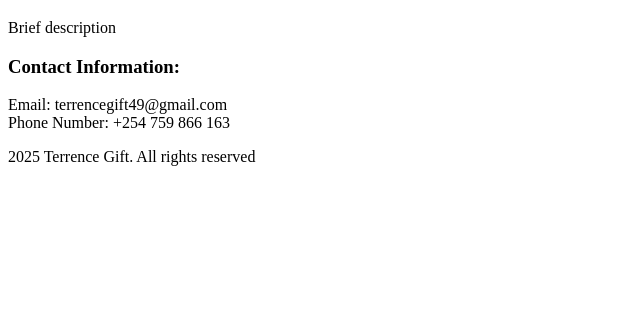
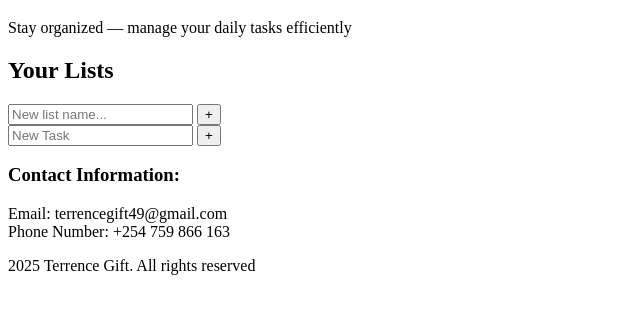
Before and after one commit to Terrunda/To-do-list-assignment, a plain HTML site: page index.html in a window 1280 px wide. Shown: the part 61-374 px from the top of the page, without its empty margins (0-640 px from the left). Drawn offline with Linux system fonts and the light colour scheme.

Commit message:
Included some additional formatting to the HTML file to support lists.

```diff
--- a/index.html
+++ b/index.html
@@ -10,17 +10,34 @@
 <body>
     <header>
         <h1> To do list</h1>
-        <p>Brief description</p>
+
+        <p>Stay organized — manage your daily tasks efficiently</p>
     </header>
 
-    <section class="List-section">
-    </section>
+    <main>
+    <aside class="sidebar">
+        <h2>Your Lists</h2>
 
+        <ul id="list-sidebar"></ul>
 
-    <section id="Create-List">
-       <!--Circular button-->
-    </section>
+        <form id="new-list-form">
+            <input type="text" id="new-list-input" placeholder="New list name..." required>
+            <button type="submit" id="add-list-btn">+</button>
+        </form>
+    </aside>
 
+        <section class="task-container">
+            <form id="task-form">
+                <input type="text" placeholder="New Task">
+                <button type="submit" id="add-task-button">+</button>
+            </form>
+        </section>
+
+        <section id="task-grid"></section>
+        <div class= list-grid>
+
+        </div>
+    </main>
     <footer>
           <div class="Contact-information">
             <aside>
```
Also changed, not shown: 1 other file.
